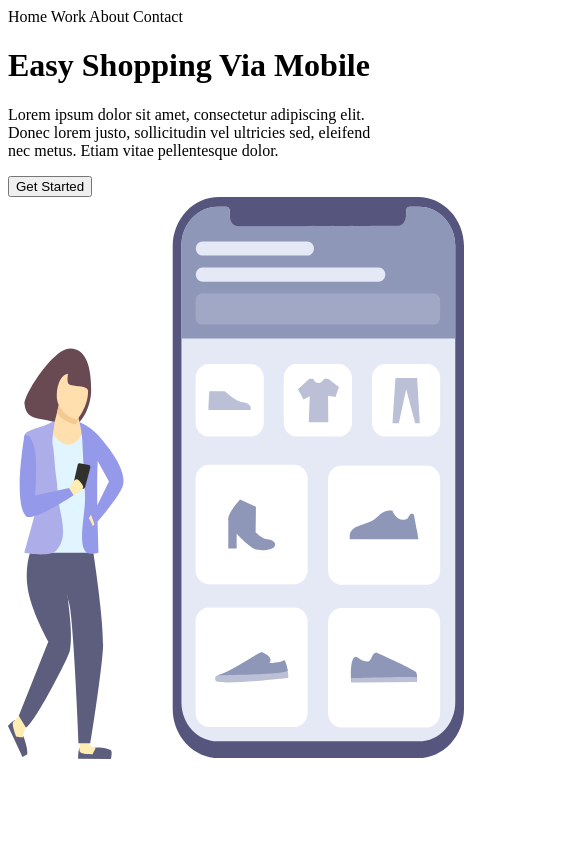
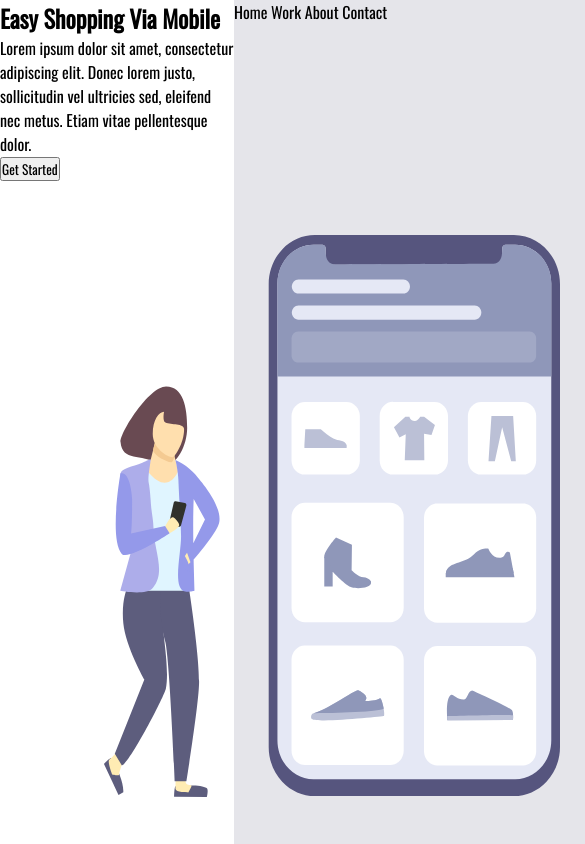
Before and after one commit to Jefferson-version/responsividade-project, a plain HTML site: page index.html in a window 390 px wide. Shown: the top 844 px of the page, 585 px wide, since content can reach past the window. Drawn offline with nearby package versions, Linux system fonts and the light colour scheme.

Commit message:
Estilização do arquivo css, com responsividade.

```diff
--- a/index.html
+++ b/index.html
@@ -3,18 +3,15 @@
   <head>
     <meta charset="UTF-8">
     <meta name="viewport" content="width=device-width, initial-scale=1.0">
+    <link rel="stylesheet" href="./style.css">
     <title>Shop Mobile</title>
   </head>
 
   <body>
 
-    <header>
-      <a class="link">Home</a>
-      <a class="link">Work</a>
-      <a class="link">About</a>
-      <a class="link">Contact</a>
-    </header>
+    <div class="wrapper">
 
+      <section class="container-left">
         <h1>Easy Shopping
           Via Mobile</h1>
 
@@ -24,9 +21,18 @@
 
         <button>Get Started</button>
 
-    <section>
+      </section>
+
+      <section class="container-right">
+        <header>
+          <a class="link">Home</a>
+          <a class="link">Work</a>
+          <a class="link">About</a>
+          <a class="link">Contact</a>
+        </header>
         <img src="./img/gril-celular.svg" alt="gril-with-phone">
       </section>
+    </div>
 
   </body>
 </html>
--- /dev/null
+++ b/style.css
@@ -0,0 +1,31 @@
+@import url('https://fonts.googleapis.com/css2? family= Oswald & display=swap');
+
+* {
+  font-family: 'Oswald',sans-serif;
+  padding: 0;
+  margin: 0;
+
+}
+
+.warpper {
+width: 100vh;
+height: 100vh;
+}
+
+.container-left {
+  display: inline-block;
+  width: 60%;
+}
+
+.container-right {
+  display: inline-block;
+  background-color: rgba(93,93,125, 0.16);
+  height: 100vh;
+  position: absolute;
+}
+
+img {
+  position: relative;
+  top: 25%;
+  right: 130px;
+}
```
Lines whose indentation alone changed are shown as unchanged.
